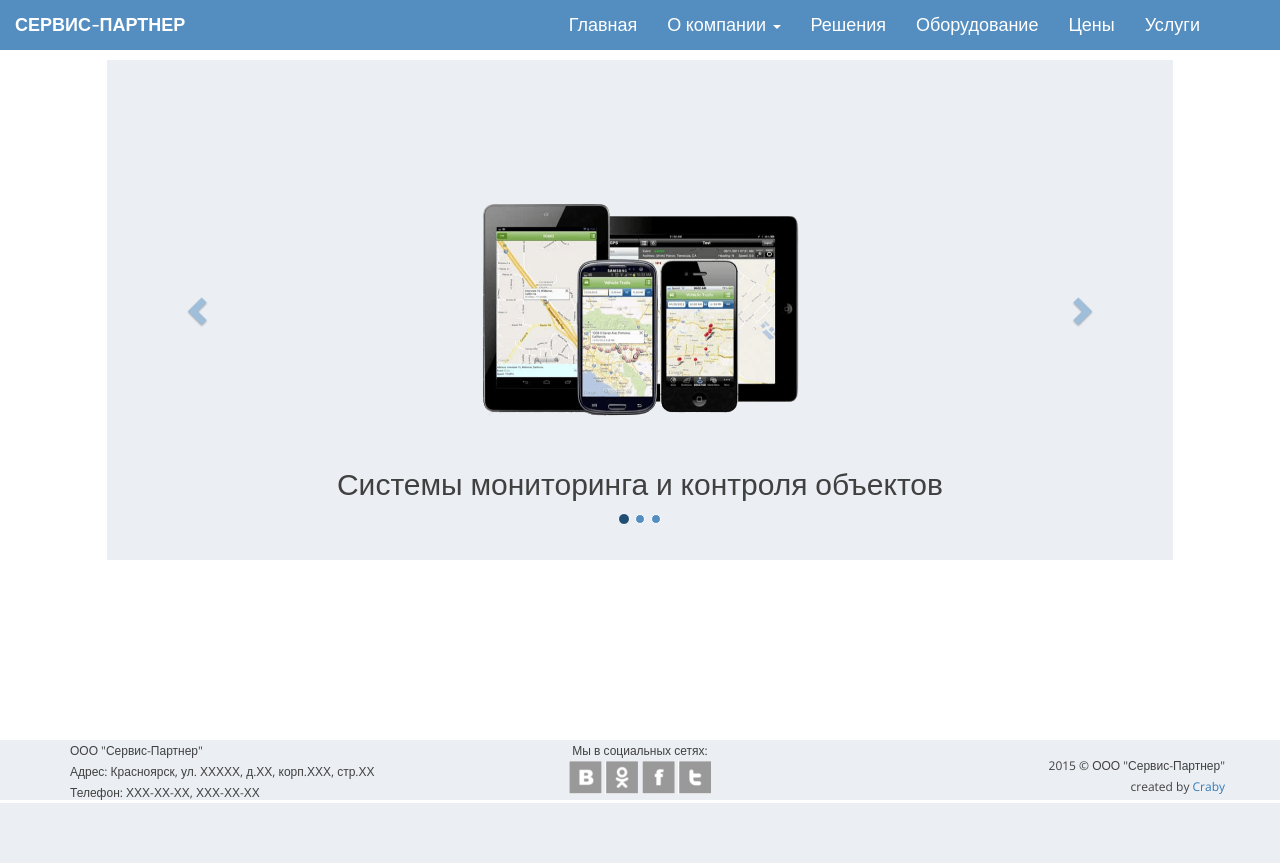
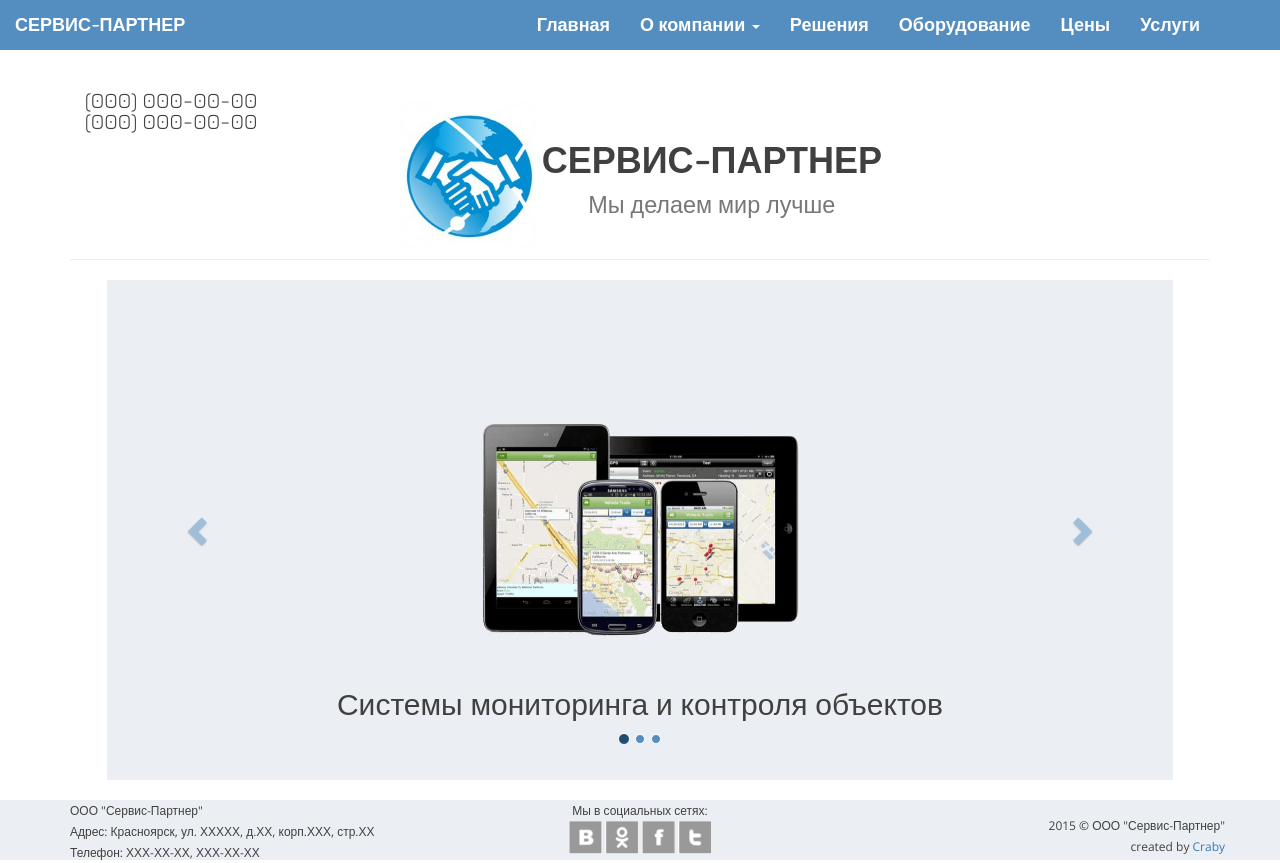
Before and after one commit to pinballwizard/service-partner, a Django app: page / in a window 1280 px wide. Before the commit the page ends 803 px from the top, so only its background shows below. Run offline with Django 3.2, Linux system fonts and the light colour scheme; data comes from the database, SQL or seed files in the repository; both versions use the stored data as it was after the commit; some libraries are stand-ins or nearby versions.

Commit message:
too much fixes

```diff
--- a/opensky/static/opensky/style/mystyle.css
+++ b/opensky/static/opensky/style/mystyle.css
@@ -17,6 +17,7 @@ body {
     text-align: center;
     color: #ffffff;
     font-family: 'Jura', sans-serif;
+    font-weight: bold;
 }
 
 .navbar-brand{
@@ -46,6 +47,11 @@ body {
 }
 li>a{
     font-size: 18px;
+}
+
+.dropdown-menu{
+    background: #FFFFFF;
+    opacity: 1;
 }
 
 .icon-bar{
@@ -204,3 +210,44 @@ td:last-child{
 .tw:active{
     background-position: -53px -10px;
 }
+.li{
+    background-position: -95px -55px;
+}
+.li:hover,
+.li:active{
+    background-position: -95px -10px;
+}
+.yt{
+    background-position: -220px -55px;
+}
+.yt:hover,
+.yt:active{
+    background-position: -220px -10px;
+}
+.in{
+    background-position: -261px -55px;
+}
+.in:hover,
+.in:active{
+    background-position: -261px -10px;
+}
+.btn,
+.nav-tabs{
+    outline: none !important;
+}
+.main-header{
+    display: inline-block;
+    width: inherit;
+    font-family: 'Jura', sans-serif;
+}
+.main-header:not(last-child){
+    vertical-align: middle;
+}
+.main-header:last-child{
+    font-size: 22px;
+    font-weight: normal;
+    text-align: right;
+    position: absolute;
+    left: 30px;
+    top:30px;
+}
--- a/opensky/templates/opensky/index.html
+++ b/opensky/templates/opensky/index.html
@@ -1,6 +1,27 @@
 {% extends "opensky/template.html" %}
+{% load staticfiles %}
 {% block body %}
-    <div class="container-fluid">
+<div class="container-fluid">
+    <div class="container">
+        <div class="row">
+            <div class="col-md-12">
+                <div class="page-header text-center">
+                    <div class="main-header">
+                        <img src="{% static 'opensky/images/A1c88Eog4wA.jpg' %}" height="150px" width="140px">
+                    </div>
+                    <div class="main-header">
+                        <h1><b>СЕРВИС-ПАРТНЕР</b> <br>
+                            <small>Мы делаем мир лучше</small>
+                        </h1>
+                    </div>
+                    <div class="main-header">
+                        (000) 000-00-00<br>
+                        (000) 000-00-00
+                    </div>
+                </div>
+            </div>
+        </div>
+    </div>
         <div class="row">
             <div class="carousel-section col-md-10 col-md-offset-1">
                 <div id="myCarousel" class="carousel slide" data-ride="carousel">
```
Also changed, not shown: opensky/templates/opensky/company.html (+11 -6 lines), opensky/templates/opensky/contacts.html (+8 -7 lines), opensky/templates/opensky/equipment.html (+6 -3 lines), opensky/templates/opensky/features.html (+5 -3 lines), opensky/templates/opensky/pricing.html (+5 -3 lines), opensky/templates/opensky/services.html (+4 -1 lines), opensky/templates/opensky/workers.html (+11 -10 lines), db.sqlite3, opensky/static/opensky/images/A1c88Eog4wA.jpg (added).
